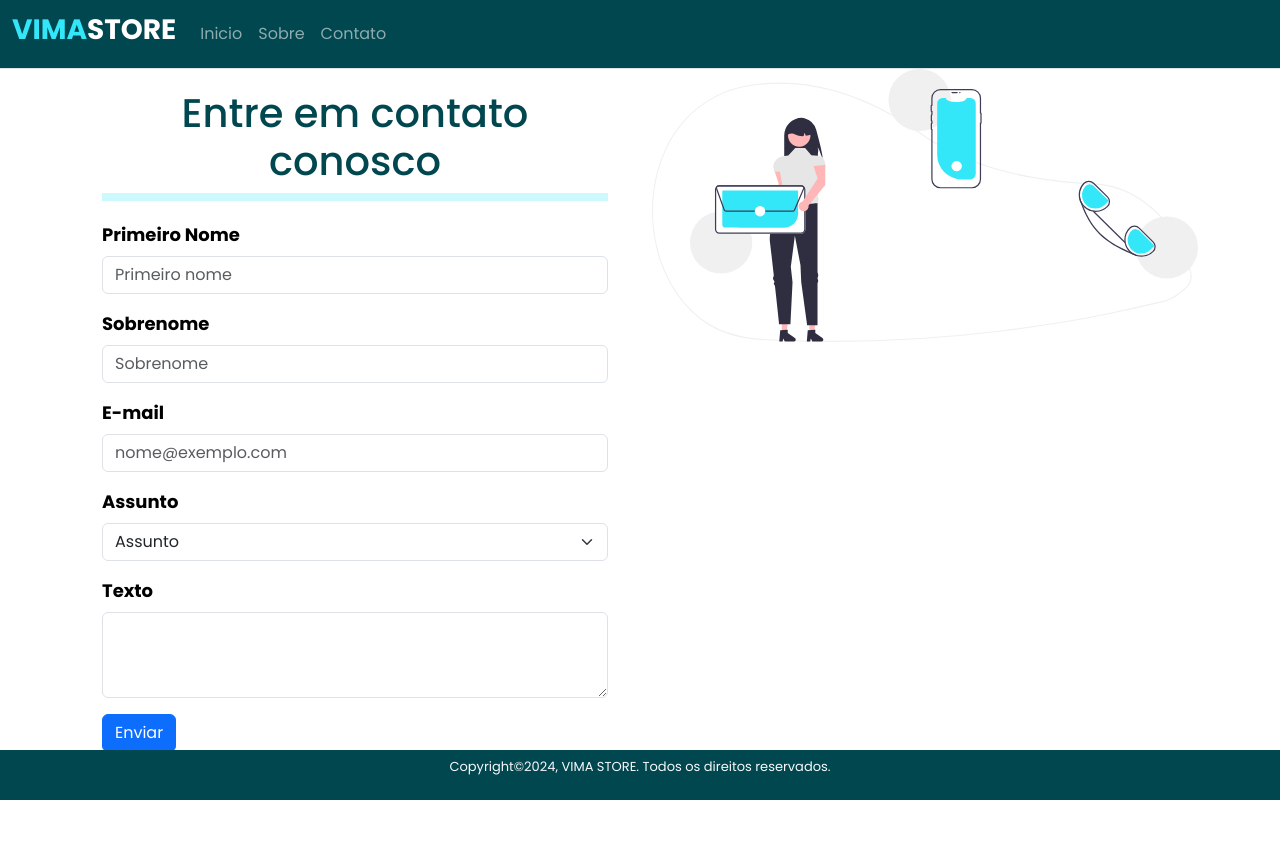
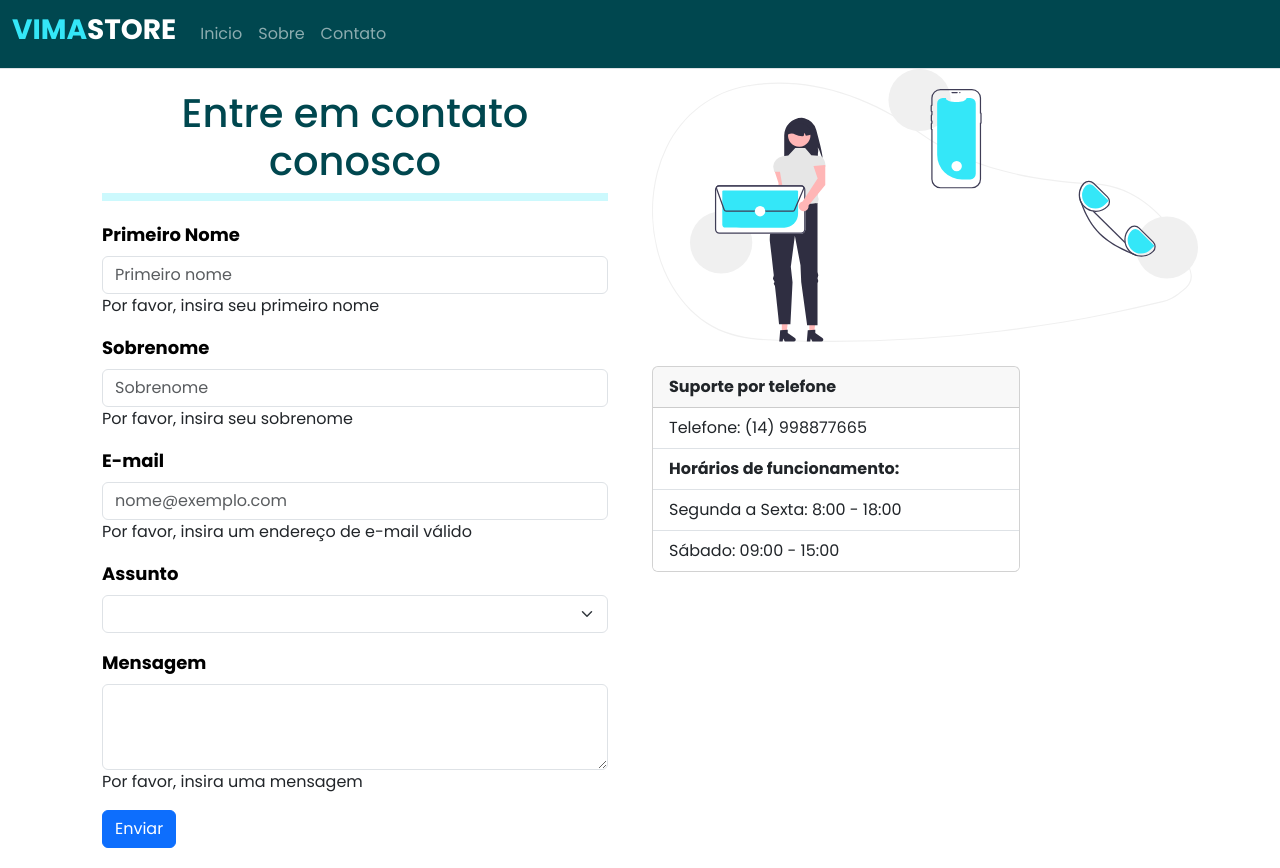
Before and after one commit to pedrocbp/VIMA-Vue.js, a Vue app: page /contact in a window 1280 px wide. Both pictures are taken after a click on the button "Enviar". Before the commit the page ends 800 px from the top, so only its background shows below. Built offline with nearby package versions, Linux system fonts and the light colour scheme.

Commit message:
update contact

```diff
--- a/index.html
+++ b/index.html
@@ -6,6 +6,8 @@
     <title>VIMA</title>
     <link href="https://cdn.jsdelivr.net/npm/bootstrap@5.3.3/dist/css/bootstrap.min.css" rel="stylesheet" integrity="sha384-QWTKZyjpPEjISv5WaRU9OFeRpok6YctnYmDr5pNlyT2bRjXh0JMhjY6hW+ALEwIH" crossorigin="anonymous">
     <link rel="stylesheet" href="https://cdn.jsdelivr.net/npm/bootstrap-icons@1.3.0/font/bootstrap-icons.css">
+    <link rel="stylesheet" href="https://unicons.iconscout.com/release/v4.0.8/css/line.css">
+
     <link rel="stylesheet" href="/src/assets/style.css">
 
   </head>
--- a/src/App.vue
+++ b/src/App.vue
@@ -23,6 +23,9 @@ let num = ref(0)
         <li class="nav-item">
           <router-Link class="nav-link" aria-current="page" to="/contact">Contato</router-Link>
         </li>
+        <li class="nav-item nav-car ml-auto">
+          <router-Link class="nav-link" aria-current="page" to="/Car"><i class="pi pi-shopping-cart ml-auto" style="font-size: 1.5rem"></i></router-Link>
+        </li>
       </ul>
     </div>
   </div>
@@ -30,13 +33,6 @@ let num = ref(0)
 <div class="main">
   <router-view></router-view>
 </div>
-
-<footer class="text-light">
-  <div>
-    <p>Copyright©2024, VIMA STORE. Todos os direitos reservados.</p>
-  </div>
-</footer>
-
 </template>
 <style>
 
@@ -47,7 +43,7 @@ let num = ref(0)
 
 footer{
   position: fixed;
-  bottom: 0;
+  bottom:  0;
   width: 100%;
   display: flex;
   align-items: center;
--- a/src/views/ContactView.vue
+++ b/src/views/ContactView.vue
@@ -1,9 +1,3 @@
-<script setup>
-import { onMounted, reactive, ref } from 'vue';
-
-
-</script>
-
 <template>
   <main>
     <div class="container">
@@ -12,42 +6,133 @@ import { onMounted, reactive, ref } from 'vue';
           <div class="form-wrapper">
             <div class="title"><h1>Entre em contato conosco</h1></div>
             <hr class="line-title">
+            <div v-if="showMessage" class="alert alert-success" role="alert">
+              Mensagem enviada com sucesso! Entraremos em contato em breve.
+            </div>
             <div class="mb-3">
               <label for="exampleFormFirstName" class="form-label">Primeiro Nome</label>
-              <input type="name" class="form-control" placeholder="Primeiro nome" aria-label="First name">
+              <input type="name" class="form-control" placeholder="Primeiro nome" aria-label="First name" v-model.trim="formData.firstName">
+              <span v-if="errors.firstName" class="error">{{ errors.firstName }}</span>
             </div>
             <div class="mb-3">
               <label for="exampleFormLastName" class="form-label">Sobrenome</label>
-              <input type="last-name" class="form-control" placeholder="Sobrenome" aria-label="Last name">
+              <input type="last-name" class="form-control" placeholder="Sobrenome" aria-label="Last name" v-model.trim="formData.lastName">
+              <span v-if="errors.lastName" class="error">{{ errors.lastName }}</span>
             </div>
             <div class="mb-3">
               <label for="exampleFormControlInput1" class="form-label">E-mail</label>
-              <input type="email" class="form-control" id="exampleFormControlInput1" placeholder="nome@exemplo.com">
+              <input type="email" class="form-control" id="exampleFormControlInput1" placeholder="nome@exemplo.com" v-model.trim="formData.email">
+              <span v-if="errors.email" class="error">{{ errors.email }}</span>
             </div>
             <div class="mb-3">
               <label for="exampleFormSelect" class="form-label">Assunto</label>
-              <select class="form-select" aria-label="Default select example">
+              <select class="form-select" aria-label="Default select example" v-model="formData.subject">
                 <option selected>Assunto</option>
                 <option value="1">Reembolso</option>
                 <option value="2">Previsão de entrega</option>
                 <option value="3">Dúvidas/Reclamações</option>
               </select>
+              <span v-if="errors.subject" class="error">{{ errors.subject }}</span>
             </div>
             <div class="mb-3">
-              <label for="exampleFormControlTextarea1" class="form-label">Texto</label>
-              <textarea class="form-control" id="exampleFormControlTextarea1" rows="3"></textarea>
+              <label for="exampleFormControlTextarea1" class="form-label">Mensagem</label>
+              <textarea class="form-control" id="exampleFormControlTextarea1" rows="3" v-model.trim="formData.message"></textarea>
+              <span v-if="errors.message" class="error">{{ errors.message }}</span>
             </div>
-            <button type="submit" class="btn btn-primary">Enviar</button>
+            <button @click="submit" class="btn btn-primary">Enviar</button>
           </div>
         </div>
         <div class="col-md-6">
           <img src="/src/assets/images/contact.svg" alt="" class="img-fluid">
+
+          <div class="card mt-4" style="width: 23rem;">
+            <div class="card-header"><b>Suporte por telefone</b></div>
+            <ul class="list-group list-group-flush">
+              <li class="list-group-item">Telefone: (14) 998877665</li>
+              <li class="list-group-item"><b>Horários de funcionamento:</b></li>
+              <li class="list-group-item">Segunda a Sexta: 8:00 - 18:00</li>
+              <li class="list-group-item">Sábado: 09:00 - 15:00</li>
+            </ul>
+          </div>
         </div>
       </div>
     </div>
   </main>
 </template>
 
+<script setup>
+import { onMounted, reactive, ref } from 'vue';
+
+const formData = reactive({
+  firstName: '',
+  lastName: '',
+  email: '',
+  subject: '',
+  message: ''
+});
+
+const errors = reactive({
+  firstName: null,
+  lastName: null,
+  email: null,
+  subject: null,
+  message: null
+});
+
+const showMessage = ref(false);
+
+const validateForm = () => {
+  let valid = true;
+
+  if (!formData.firstName.trim()) {
+    errors.firstName = "Por favor, insira seu primeiro nome";
+    valid = false;
+  } else {
+    errors.firstName = null;
+  }
+
+  if (!formData.lastName.trim()) {
+    errors.lastName = "Por favor, insira seu sobrenome";
+    valid = false;
+  } else {
+    errors.lastName = null;
+  }
+
+  const emailRegex = /^[^\s@]+@[^\s@]+\.[^\s@]+$/;
+  if (!formData.email.trim() || !emailRegex.test(formData.email)) {
+    errors.email = "Por favor, insira um endereço de e-mail válido";
+    valid = false;
+  } else {
+    errors.email = null;
+  }
+
+  if (formData.subject === 'Assunto') {
+    errors.subject = "Por favor, selecione um assunto";
+    valid = false;
+  } else {
+    errors.subject = null;
+  }
+
+  if (!formData.message.trim()) {
+    errors.message = "Por favor, insira uma mensagem";
+    valid = false;
+  } else {
+    errors.message = null;
+  }
+
+  return valid;
+};
+
+const submit = () => {
+  if (validateForm()) {
+    console.log("Formulário válido, enviando...");
+    showMessage.value = true;
+  } else {
+    console.log("Formulário inválido");
+  }
+};
+</script>
+
 <style scoped>
 
 </style>
```
